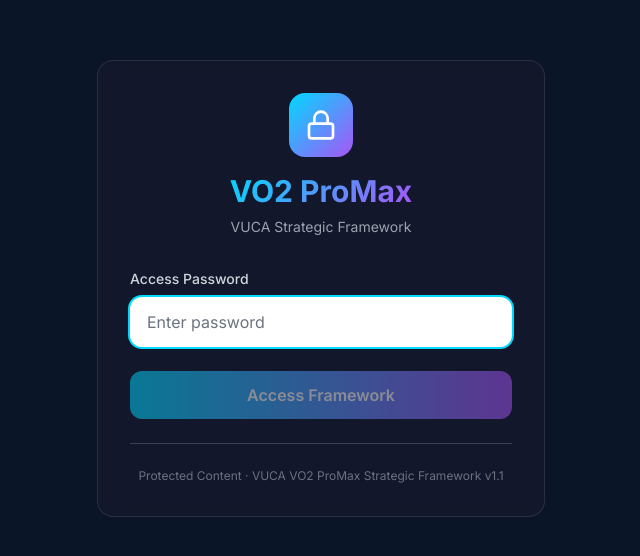
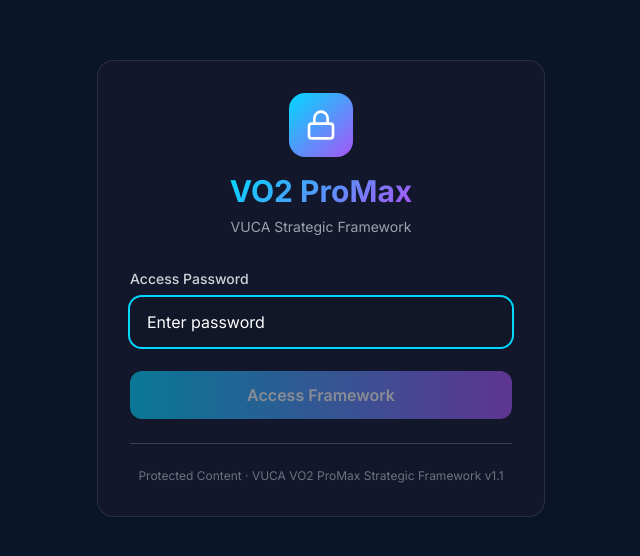
Before and after one commit to Mx7Zero/vuca, a Next.js app: page /login in a window 1280 px wide. Shown: the part 112-668 px from the top of the page, without its empty margins (319-959 px from the left). Built offline with nearby package versions, Linux system fonts and the light colour scheme.

Commit message:
Fix login input text visibility

```diff
--- a/app/login/page.tsx
+++ b/app/login/page.tsx
@@ -56,9 +56,10 @@ export default function LoginPage() {
               id="password"
               value={password}
               onChange={(e) => setPassword(e.target.value)}
-              className="w-full px-4 py-3 bg-navy-medium border border-gray-700 rounded-xl text-white placeholder-gray-500 focus:outline-none focus:ring-2 focus:ring-electric-teal focus:border-transparent transition-all"
+              className="w-full px-4 py-3 bg-gray-900/50 border border-gray-600 rounded-xl text-white placeholder-gray-400 focus:outline-none focus:ring-2 focus:ring-electric-teal focus:border-transparent transition-all"
               placeholder="Enter password"
               autoFocus
+              style={{ WebkitTextFillColor: 'white' }}
             />
             {error && (
               <p className="mt-2 text-sm text-red-400">{error}</p>
```
